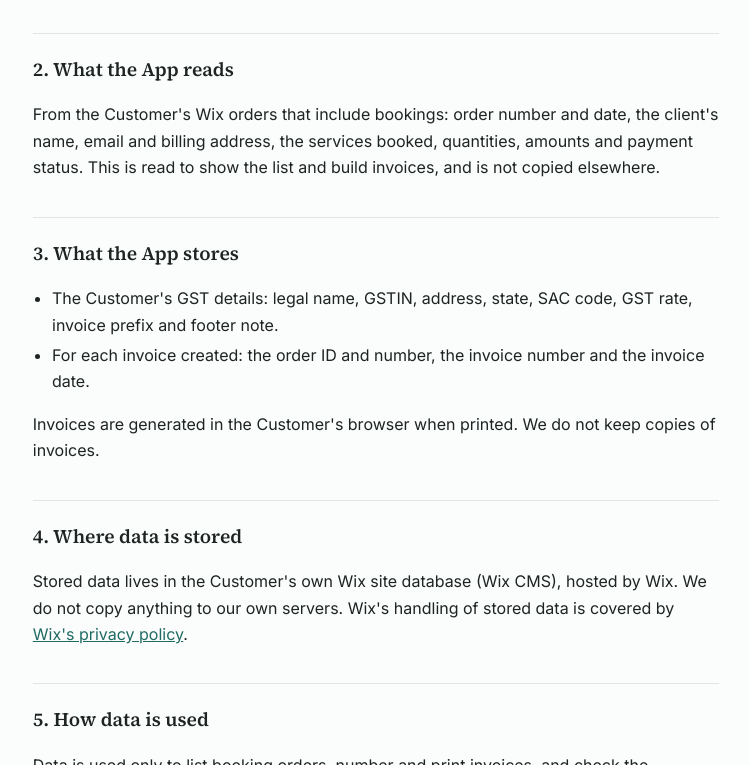
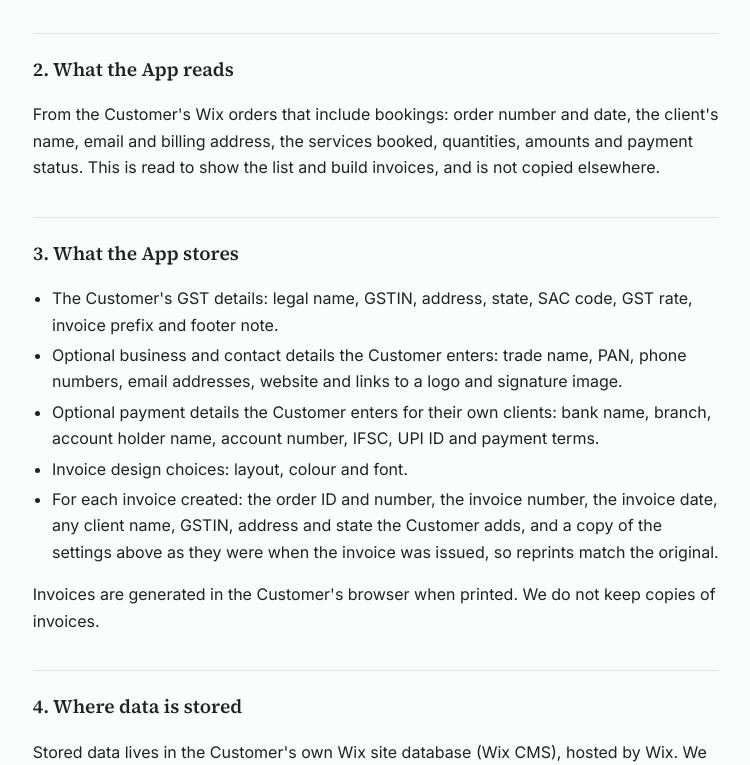
Before and after one commit to dhansites-lgtm/privacy, a plain HTML site: page gst-invoices-for-bookings.html in a window 1280 px wide. Shown: the part 492-1257 px from the top of the page, without its empty margins (264-1014 px from the left). Drawn offline with Linux system fonts and the light colour scheme.

Commit message:
GST Invoices: list new optional business, payment and client details

```diff
--- a/gst-invoices-for-bookings.html
+++ b/gst-invoices-for-bookings.html
@@ -33,7 +33,10 @@ nav{font-size:.9rem;margin:0 0 32px}nav a{margin-right:16px}footer{margin-top:48
 <h2>3. What the App stores</h2>
 <ul>
 <li>The Customer's GST details: legal name, GSTIN, address, state, SAC code, GST rate, invoice prefix and footer note.</li>
-<li>For each invoice created: the order ID and number, the invoice number and the invoice date.</li>
+<li>Optional business and contact details the Customer enters: trade name, PAN, phone numbers, email addresses, website and links to a logo and signature image.</li>
+<li>Optional payment details the Customer enters for their own clients: bank name, branch, account holder name, account number, IFSC, UPI ID and payment terms.</li>
+<li>Invoice design choices: layout, colour and font.</li>
+<li>For each invoice created: the order ID and number, the invoice number, the invoice date, any client name, GSTIN, address and state the Customer adds, and a copy of the settings above as they were when the invoice was issued, so reprints match the original.</li>
 </ul>
 <p>Invoices are generated in the Customer's browser when printed. We do not keep copies of invoices.</p>
 <h2>4. Where data is stored</h2>
```
